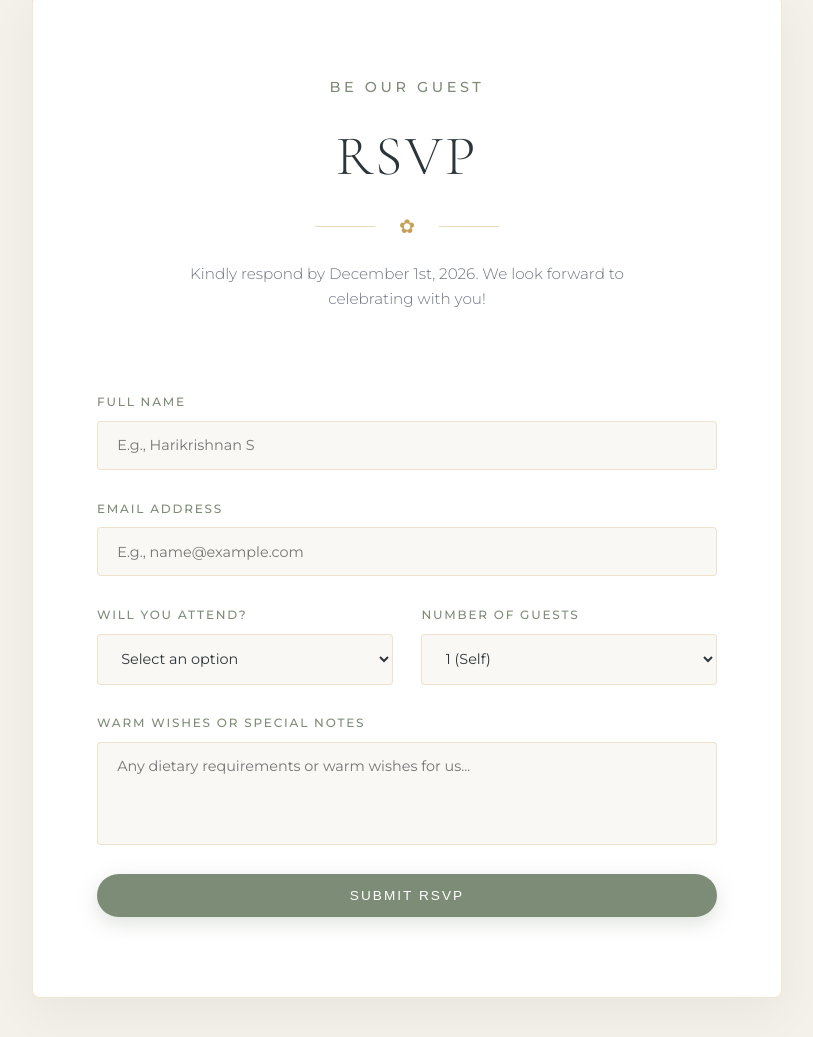
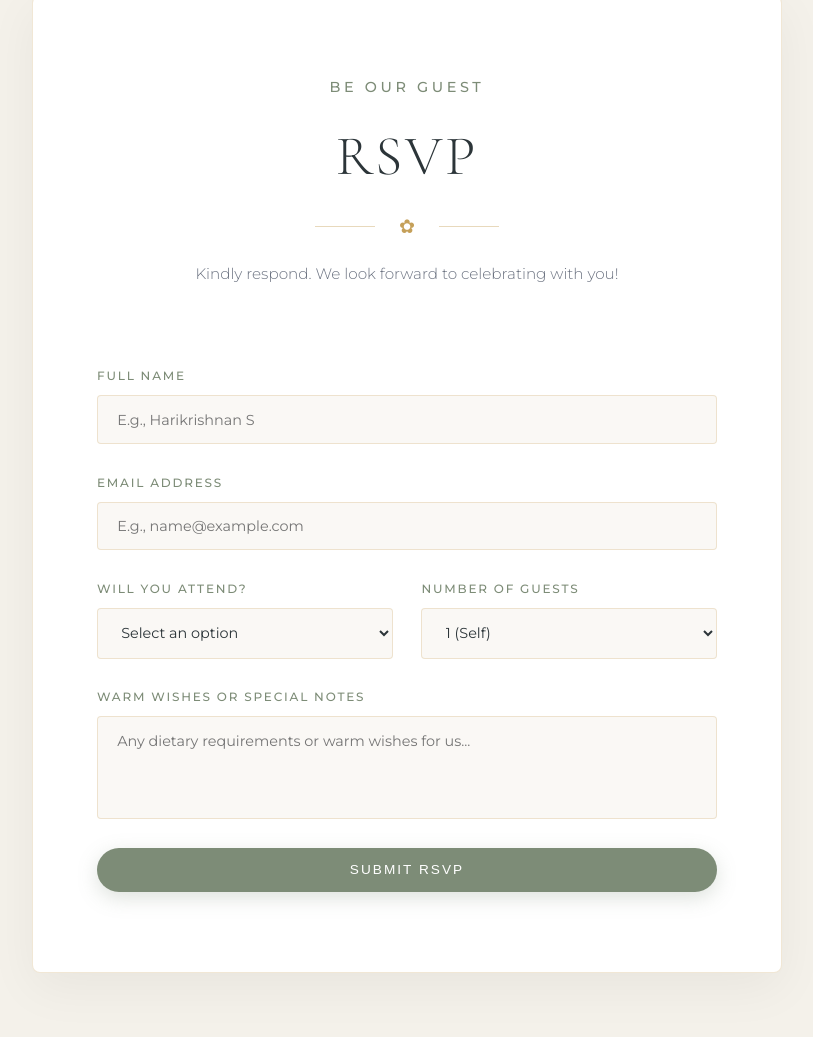
Before and after one commit to Harikrishnan009/Wedding-website-Hari-Diya, a plain HTML site: page index.html in a window 1280 px wide. Shown: the part 5956-6993 px from the top of the page, without its empty margins (233-1046 px from the left). Drawn offline with nearby package versions, Linux system fonts and the light colour scheme.

Commit message:
Change in RSVP heading

```diff
--- a/index.html
+++ b/index.html
@@ -380,7 +380,7 @@
                         <div class="divider">
                             <span class="leaf-icon">✿</span>
                         </div>
-                        <p class="rsvp-helper-text">Kindly respond by December 1st, 2026. We look forward to celebrating with you!</p>
+                        <p class="rsvp-helper-text">Kindly respond. We look forward to celebrating with you!</p>
                     </div>
 
                     <form id="rsvpForm" class="rsvp-form">
```
